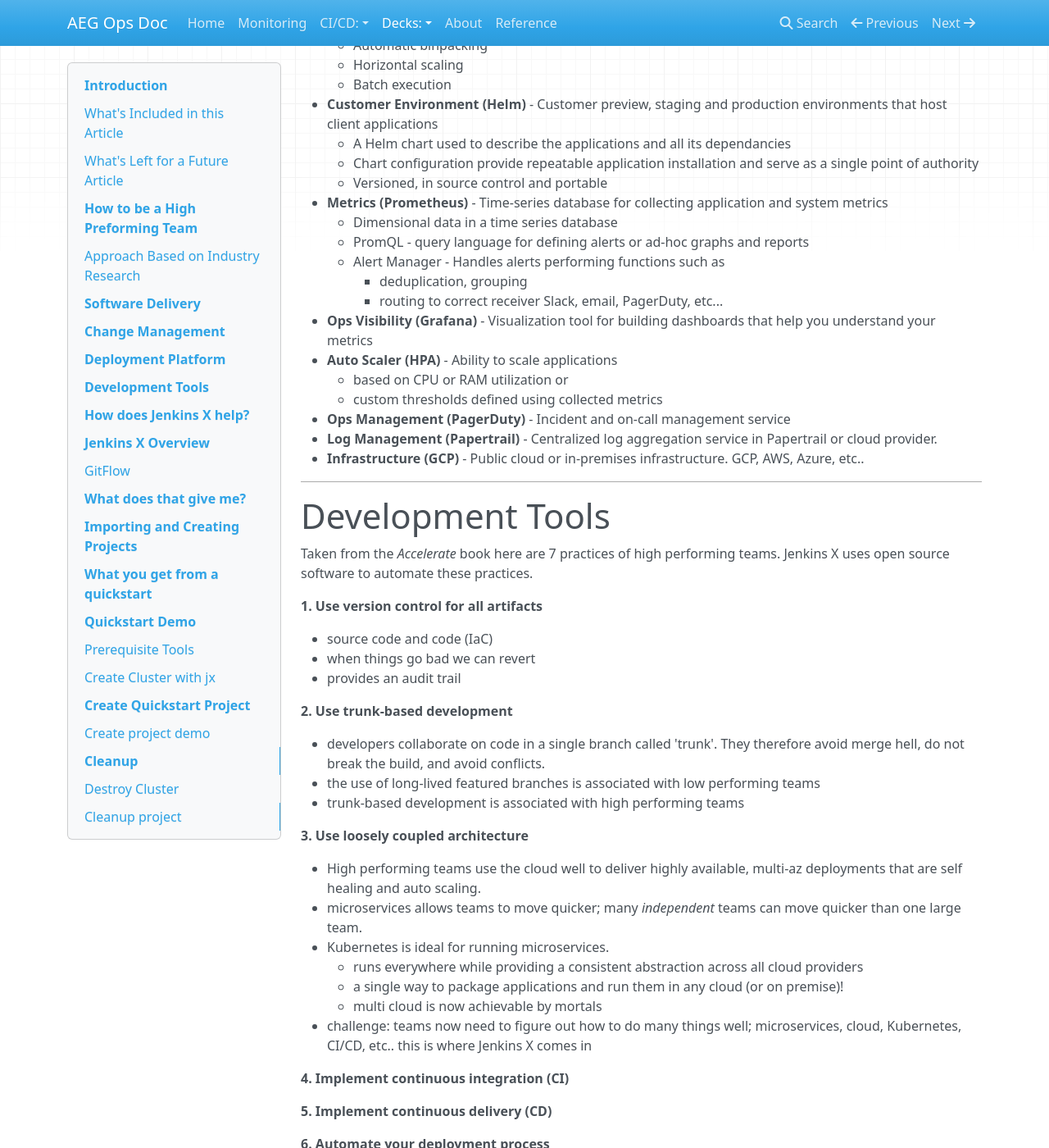
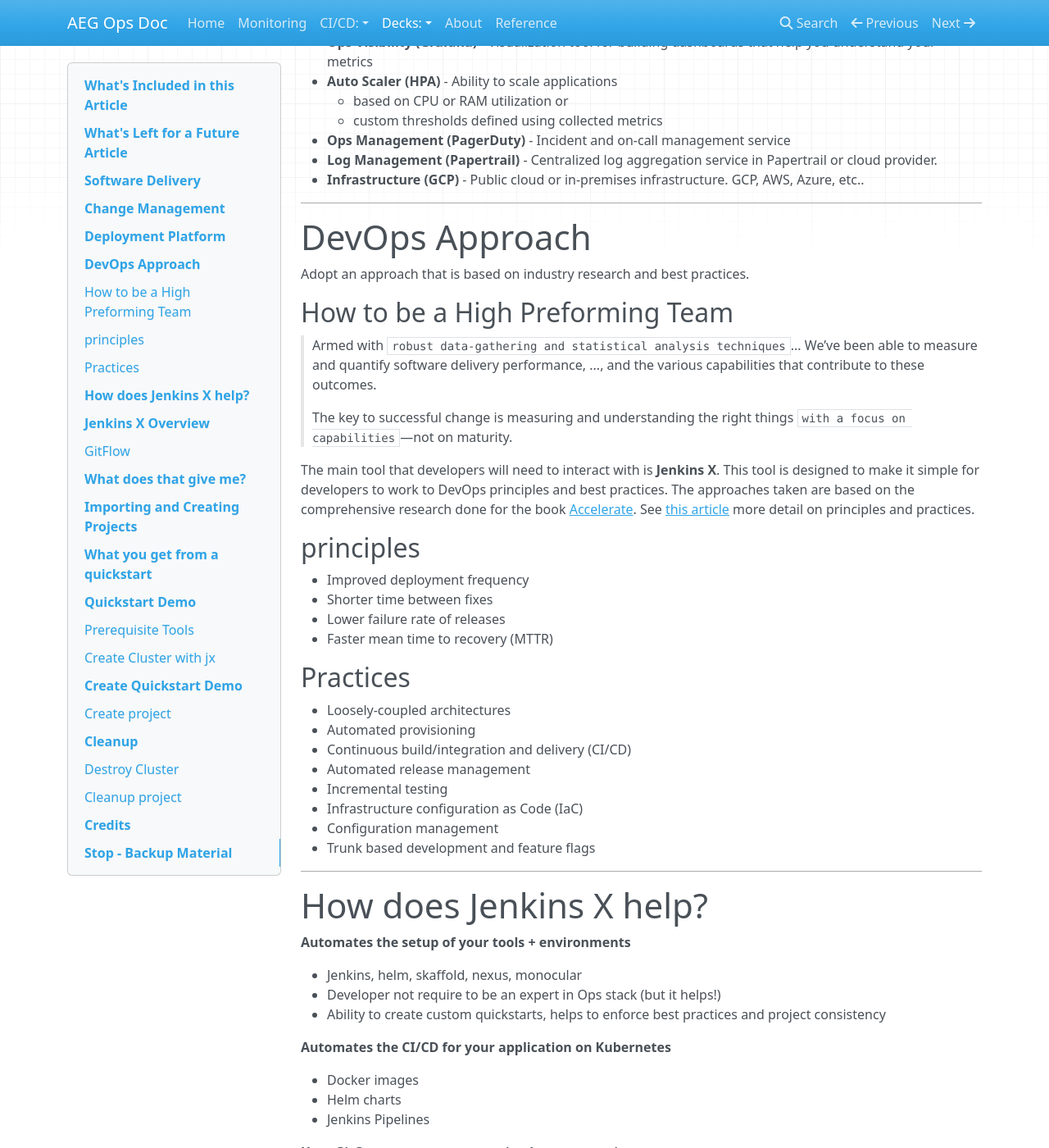
Before and after one commit to tonygilkerson/OpsDoc, an MkDocs documentation site: the page built from docs/decks/jx-intro/jx-intro.md, in a window 1280 px wide and 1400 px high, scrolled down 2930 px. Shown: the whole window at 82% size. Built offline with MkDocs 1.6.1, drawn with Linux system fonts in a browser that asks for light colours; nearby versions of some CDN libraries; some of the changed text lies outside the part shown.

Commit message:
day of edits

````diff
--- a/docs/decks/jx-intro/jx-intro.md
+++ b/docs/decks/jx-intro/jx-intro.md
@@ -1,5 +1,3 @@
-# Introduction
-
 ## What's  Included in this Article
 
 * **Deck** - A short presentation to...
@@ -12,23 +10,11 @@
 
 ## What's Left for a Future Article
 
-* **Metrics**
-* **Alerting/SLA**
-* **Auto Scaling**
-
----
-# How to be a High Preforming Team
-
->Armed with `robust data-gathering and statistical analysis` techniques, we have been able to discover significant results while working on the State of DevOps Report. We’ve been able to measure and quantify software delivery performance, its impact on organizational performance, and the various capabilities that contribute to these outcomes.
-
-> The key to successful change is measuring and understanding the right things `with a focus on capabilities`—not on maturity.
-
-## Approach Based on Industry Research
-
-
-* Quotes above from the book: [Forsgren PhD, Nicole. Accelerate: The Science of Lean Software and DevOps: Building and Scaling High Performing Technology Organizations](https://www.amazon.com/Accelerate-Software-Performing-Technology-Organizations/dp/1942788339)
-* Many ideas presented here are based on the principles in this book.
-* Also technical details presented here are based on the book: [Viktor Farcic. The DevOps 2.6 Toolkit: Jenkins X leanpub.com](https://leanpub.com/the-devops-2-6-toolkit) and  [02-intro.sh](https://gist.github.com/vfarcic/8cef206b4df0b1bbec3060d1d45c2a80)
+* Metrics
+* Logging
+* Alerting, SLOs/SLAs
+* Auto Scaling
+* Operations Management, on-call, support
 
 ---
 # Software Delivery
@@ -50,7 +36,7 @@
 
 # Change Management
 
-Change is best when it is small and frequent. Our approach is to build a stead pipeline of low-risk changes coupled with automatic testing of smaller changes and reliable rollback of bad changes.  The critical interaction between change and reliability has lead us to the following change management approach:
+Change is best when it is small and frequent. Our approach is to build a <u>stead pipeline of low-risk changes</u> coupled with automatic testing of smaller changes and reliable rollback of bad changes.  The critical interaction between change and reliability has lead us to the following change management approach:
 
 * Automated continuous integration (CI) for each pull request (PR) with review.
     * Code review on each (PR)
@@ -67,15 +53,14 @@
     * Revert PR if rollback is needed. This will the previous release into production
     * Full audit of deployment/rollback activities in source control
 
-
 ---
-
 
 # Deployment Platform
 
+
 ![](img/deployment-platform.png)
 
-* **Run-time platform (Kubernetes)** - a "run anywhere" platform with facilities for deploying and running a variety of workload
+* **Run-time platform (Kubernetes)** - Kubernetes has become the defacto virtual infrastructure platform for DevOps. Every major Cloud provider now offers Kubernetes infrastructure on demand and the platform may also be installed in-house on private infrastructure, if required. It provides a homogeneous virtual infrastructure that can be scaled dynamically by adding or removing Nodes. Each Node participates in a single large flat private virtual network space. Summary of features:
     * Service discovery, load balancing
     * Self-healing
     * Storage orchestration
@@ -83,6 +68,7 @@
     * Automatic binpacking
     * Horizontal scaling
     * Batch execution
+
 * **Customer Environment (Helm)** - Customer preview, staging and production environments that host client applications
     * A Helm chart used to describe the applications and all its dependancies
     * Chart configuration provide repeatable application installation and serve as a single point of authority
@@ -101,44 +87,42 @@
 * **Log Management (Papertrail)** - Centralized log aggregation service in Papertrail or cloud provider.
 * **Infrastructure (GCP)** - Public cloud or in-premises infrastructure. GCP, AWS, Azure, etc..
 
+---
+
+# DevOps Approach
+
+Adopt an approach that is based on industry research and best practices.
+
+## How to be a High Preforming Team
+
+>Armed with `robust data-gathering and statistical analysis techniques`... We’ve been able to measure and quantify software delivery performance, ..., and the various capabilities that contribute to these outcomes.
+
+> The key to successful change is measuring and understanding the right things `with a focus on capabilities`—not on maturity.
+
+
+The main tool that developers will need to interact with is **Jenkins X**.  This tool is designed to make it simple for developers to work to DevOps principles and best practices. The approaches taken are based on the comprehensive research done for the book [Accelerate](https://www.amazon.com/Accelerate-Software-Performing-Technology-Organizations/dp/1942788339). See [this article](https://jenkins-x.io/about/concepts/) more detail on principles and practices.
+
+## principles
+
+* Improved deployment frequency
+* Shorter time between fixes
+* Lower failure rate of releases
+* Faster mean time to recovery (MTTR)
+
+## Practices
+
+* Loosely-coupled architectures
+* Automated provisioning
+* Continuous build/integration and delivery (CI/CD)
+* Automated release management
+* Incremental testing
+* Infrastructure configuration as Code (IaC)
+* Configuration management
+* Trunk based development and feature flags
+
 
 ---
 
-# Development Tools
-
-Taken from the *Accelerate* book here are 7 practices of high performing teams. Jenkins X uses open source software to automate these practices.
-
-**1. Use version control for all artifacts**
-
-* source code and code (IaC)
-* when things go bad we can revert
-* provides an audit trail
-
-**2. Use trunk-based development**
-
-* developers collaborate on code in a single branch called 'trunk'. They therefore avoid merge hell, do not break the build, and avoid conflicts.
-* the use of long-lived featured branches is associated with low performing teams
-* trunk-based development is associated with high performing teams
-
-**3. Use loosely coupled architecture**
-
-* High performing teams use the cloud well to deliver highly available, multi-az deployments that are self healing and auto scaling.
-* microservices allows teams to move quicker; many *independent* teams can move quicker than one large team.
-* Kubernetes is ideal for running microservices.
-    * runs everywhere while providing a consistent abstraction across all cloud providers
-    * a single way to package applications and run them in any cloud (or on premise)!
-    * multi cloud is now achievable by mortals
-* challenge: teams now need to figure out how to do many things well; microservices, cloud, Kubernetes, CI/CD, etc.. this is where Jenkins X comes in
-
-**4. Implement continuous integration (CI)**
-
-**5. Implement continuous delivery (CD)**
-
-**6. Automate your deployment process**
-
-**7. Architect for empowered teams**
-
---------------------------------------------------------------------------------
 
 # How does Jenkins X help?
 
@@ -146,6 +130,7 @@
 
 * Jenkins, helm, skaffold, nexus, monocular
 * Developer not require to be an expert in Ops stack (but it helps!)
+* Ability to create custom quickstarts, helps to enforce best practices and project consistency
 
 **Automates the CI/CD for your application on Kubernetes**
 
@@ -165,6 +150,7 @@
 **Lots of feedback**
 
 * E.g. commenting on issues as they hit Staging + Production
+
 
 ---
 
@@ -325,13 +311,17 @@
 PROJECT="aeg-jenkinsx"
 JX_ENV="jxeMMDD" # change this each as needed
 
+# More realistic examples
+JX_ENV="team1"
+JX_ENV="customer1"
+
 jx create cluster gke \
     -n $JX_ENV \
     -p $PROJECT \
     -z us-east1-b \
     -m n1-standard-1 \
     --min-num-nodes 2 \
-    --max-num-nodes 5 \
+    --max-num-nodes 6 \
     --default-admin-password aegadmin \
     --default-environment-prefix $JX_ENV \
     --preemptible=true  # if testing
@@ -344,25 +334,34 @@
 ? Would you like to enable Kaniko for building container images No
 ? No existing ingress controller found in the kube-system namespace, shall we install one? Yes
 ? A local Jenkins X versions repository already exists, recreate with latest? Yes
-? Domain 34.73.130.212.nip.io
+...
 
+# Watch activities and wait for the first pipeline to finish
+jx get activities
 ```
 
---------------------------------------------------------------------------------
+---
 
-# Create Quickstart Project
+# Create Quickstart Demo
 
-Create a sample project to see how things work. Commands for this section have been adapted from the book: [03-quickstart.sh](https://gist.github.com/vfarcic/a6a6ebc16f75e2cd8902f7695cbce5a5)
+Create a sample project to see how things work.
 
-Create a cluster as we did before, see [Create Cluster](#create-cluster). Then create the project.
+Create a cluster as we did before, see [Create Cluster](#create-cluster), then create the project.
 
 
-## Create project demo
+## Create project
 
 ```bash
 QS_PROJECT="jxqsMMDD" # change this as needed
 
+# More realistic examples
+QS_PROJECT="proj1"
+QS_PROJECT="app1"
+
+
 jx create quickstart -l go -p $QS_PROJECT -b
+jx create quickstart -l javascript -p $QS_PROJECT -b
+
 
 jx get build logs
 # watch as it:
@@ -399,12 +398,15 @@
 jx env
 # you should see the preview environment
 # it exists as long as the PR is open
+# if you dont see the preview environment yet then watch the build logs, sometimes the cluster might need to scale up first...
 
+jx get build logs
+# watch the PR build
 # go to github and commit the PR
 # this will trigger a CD build
 
 jx get build logs
-# watch the cd build
+# watch again for tonygilkerson/$QS_PROJECT/master
 
 jx get apps
 # - now we should see version 0.0.2 has been deployed
@@ -430,12 +432,11 @@
 
 
 
-# TODO find a good place in the demo to show activities
-jx get activities
+
 ```
 
+---
 
---------------------------------------------------------------------------------
 
 # Cleanup
 
@@ -465,9 +466,50 @@
 ## Cleanup project
 
 ```bash
-hub delete -y $GH_USER/$QS_PROJECT
+
+
 
 cd ..
 rm -rf $QS_PROJECT
 
 ```
+
+---
+# Credits
+
+* Also technical details presented here are based on the book: [Viktor Farcic. The DevOps 2.6 Toolkit: Jenkins X leanpub.com](https://leanpub.com/the-devops-2-6-toolkit) and  [02-intro.sh](https://gist.github.com/vfarcic/8cef206b4df0b1bbec3060d1d45c2a80)
+* Other commands adapted from the book: [03-quickstart.sh](https://gist.github.com/vfarcic/a6a6ebc16f75e2cd8902f7695cbce5a5)
+
+
+---
+# Stop - Backup Material
+
+**1. Use version control for all artifacts**
+
+* source code and code (IaC)
+* when things go bad we can revert
+* provides an audit trail
+
+**2. Use trunk-based development**
+
+* developers collaborate on code in a single branch called 'trunk'. They therefore avoid merge hell, do not break the build, and avoid conflicts.
+* the use of long-lived featured branches is associated with low performing teams
+* trunk-based development is associated with high performing teams
+
+**3. Use loosely coupled architecture**
+
+* High performing teams use the cloud well to deliver highly available, multi-az deployments that are self healing and auto scaling.
+* microservices allows teams to move quicker; many *independent* teams can move quicker than one large team.
+* Kubernetes is ideal for running microservices.
+    * runs everywhere while providing a consistent abstraction across all cloud providers
+    * a single way to package applications and run them in any cloud (or on premise)!
+    * multi cloud is now achievable by mortals
+* challenge: teams now need to figure out how to do many things well; microservices, cloud, Kubernetes, CI/CD, etc.. this is where Jenkins X comes in
+
+**4. Implement continuous integration (CI)**
+
+**5. Implement continuous delivery (CD)**
+
+**6. Automate your deployment process**
+
+**7. Architect for empowered teams**
````
Also changed, not shown: other parts of docs/decks/jx-intro/jx-intro.md (+2 -2 lines).
